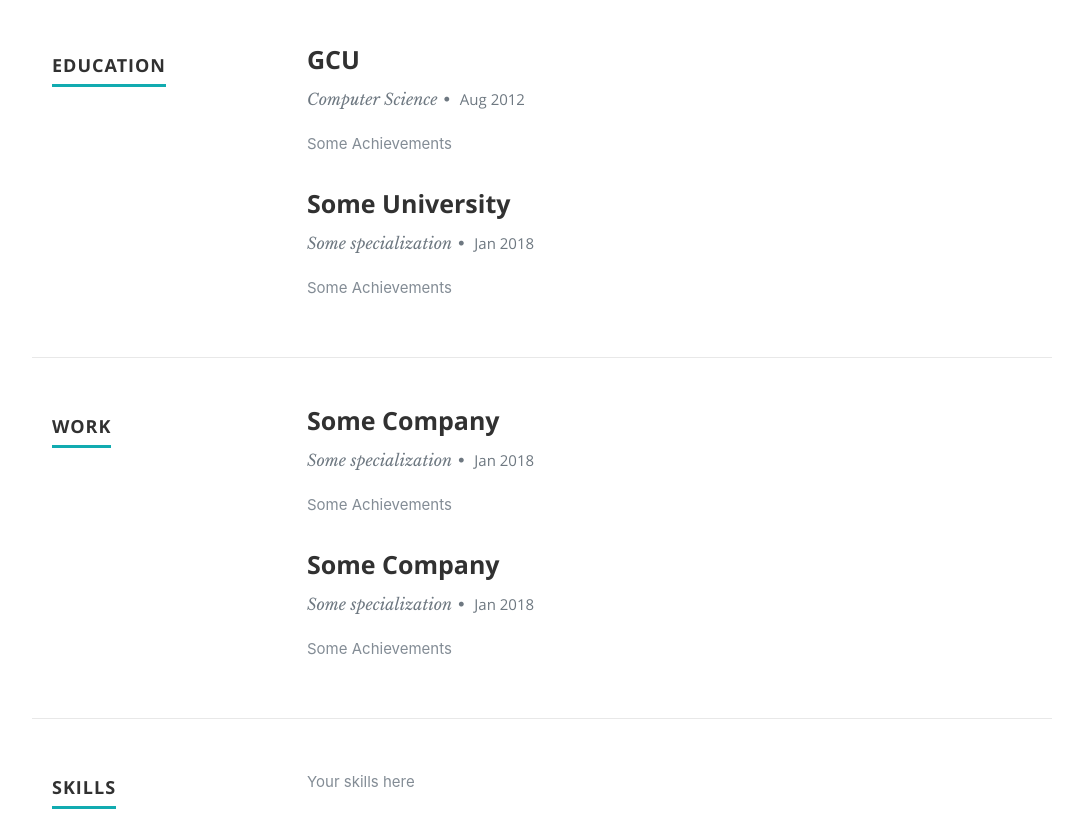
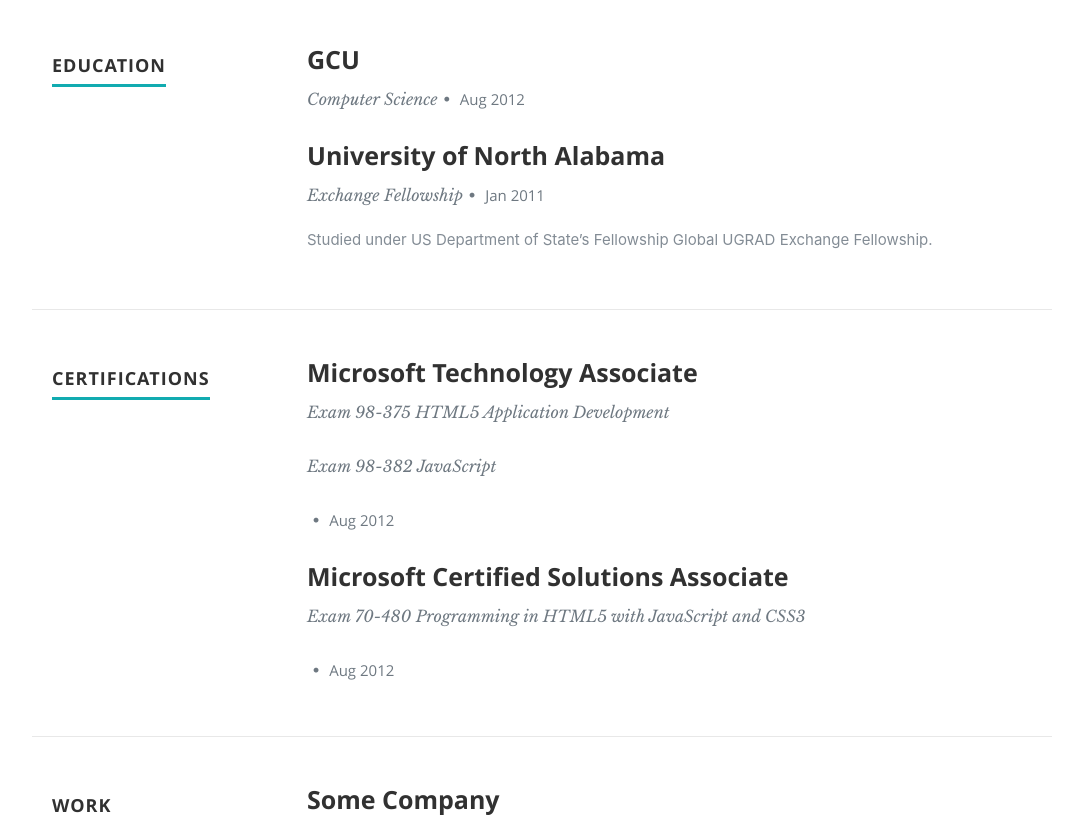
Before and after one commit to talhabintariq/profile, a React (Create React App) app: page / in a window 1280 px wide. Shown: the part 1780-2597 px from the top of the page, without its empty margins (98-1181 px from the left). Built offline with nearby package versions, Linux system fonts and the light colour scheme.

Commit message:
certifications

```diff
--- a/src/components/Resume.js
+++ b/src/components/Resume.js
@@ -23,6 +23,38 @@ export default class Resume extends Component {
                       <h3>{item.UniversityName}</h3>
                       <p className="info">
                         {item.specialization}
+                        <span>&bull;</span>{' '}
+                        <em className="date">
+                          {item.MonthOfPassing} {item.YearOfPassing}
+                        </em>
+                      </p>
+                      <p>{item.Achievements}</p>
+                    </div>
+                  </div>
+                );
+              })}
+          </div>
+        </div>
+        <div className="row education">
+          <div className="three columns header-col">
+            <h1>
+              <span>Certifications</span>
+            </h1>
+          </div>
+
+          <div className="nine columns main-col">
+            {resumeData.certifications
+              && resumeData.certifications.map((item) => {
+                return (
+                  <div className="row item">
+                    <div className="twelve columns">
+                      <h3>{item.CertificationName}</h3>
+                      <p className="info">
+                        {item.exams.map((exam) => {
+                          return (
+                            <p>{exam} <br /></p>
+                          );
+                        })}
                         <span>&bull;</span>{' '}
                         <em className="date">
                           {item.MonthOfPassing} {item.YearOfPassing}
--- a/src/resumeData.js
+++ b/src/resumeData.js
@@ -30,14 +30,32 @@ const resumeData = {
       specialization: 'Computer Science',
       MonthOfPassing: 'Aug',
       YearOfPassing: '2012',
-      Achievements: 'Some Achievements',
     },
     {
-      UniversityName: 'Some University',
-      specialization: 'Some specialization',
+      UniversityName: 'University of North Alabama',
+      specialization: 'Exchange Fellowship',
       MonthOfPassing: 'Jan',
-      YearOfPassing: '2018',
-      Achievements: 'Some Achievements',
+      YearOfPassing: '2011',
+      Achievements: 'Studied under US Department of State’s Fellowship Global UGRAD Exchange Fellowship.',
+    },
+  ],
+  certifications: [
+    {
+      CertificationName: 'Microsoft Technology Associate',
+      exams: [
+        'Exam 98-375 HTML5 Application Development',
+        'Exam 98-382 JavaScript',
+      ],
+      MonthOfPassing: 'Aug',
+      YearOfPassing: '2012',
+    },
+    {
+      CertificationName: 'Microsoft Certified Solutions Associate',
+      exams: [
+        'Exam 70-480 Programming in HTML5 with JavaScript and CSS3',
+      ],
+      MonthOfPassing: 'Aug',
+      YearOfPassing: '2012',
     },
   ],
   work: [
```
